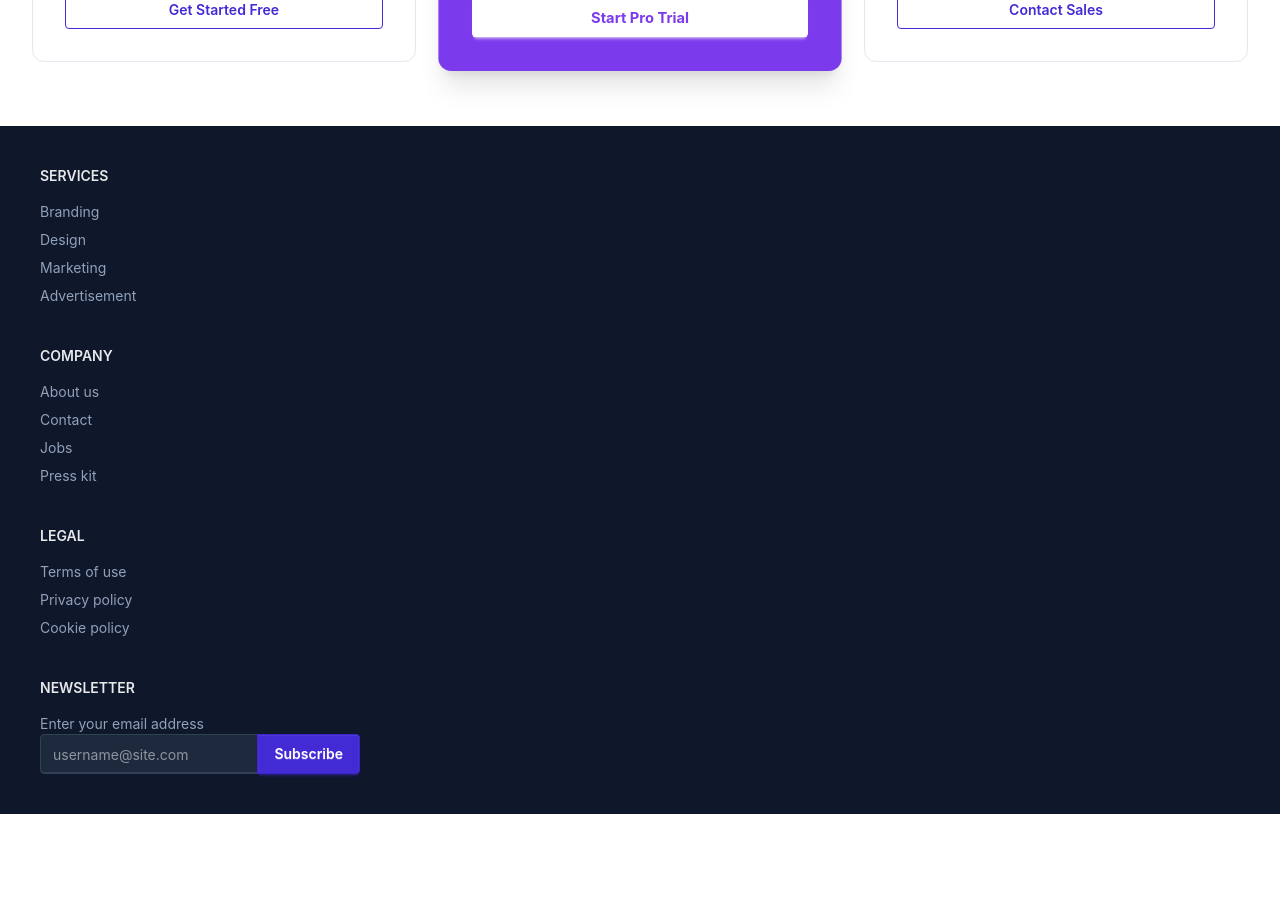
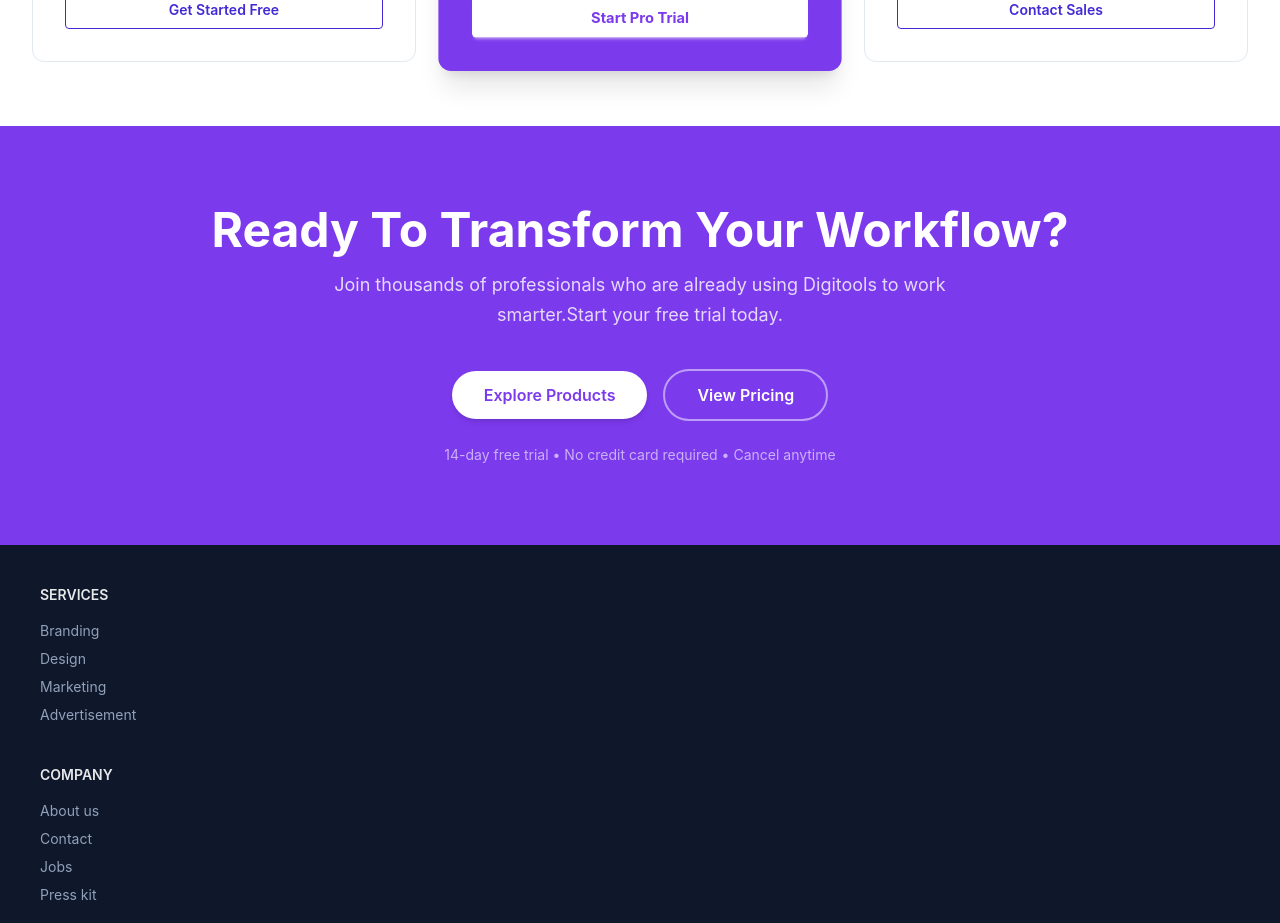
Before and after one commit to khirul-alam/assignment-six, a React (Vite) app: page / in a window 1280 px wide. Shown: the part 3140-4063 px from the top of the page. Before the commit the page ends 3954 px from the top, so only its background shows below. Built offline with nearby package versions, Linux system fonts and the light colour scheme.

Commit message:
CTA update

```diff
--- a/src/App.jsx
+++ b/src/App.jsx
@@ -9,6 +9,7 @@ import Stats from './components/Stats.jsx';
 import ProductCard from './components/ProductCard';
 import Steps from './components/Steps';
 import Pricing from './components/Pricing';
+import CTA from './components/CTA.jsx';
 import Footer from './components/Footer';
 
 export default function App() {
@@ -142,6 +143,7 @@ export default function App() {
 
       <Steps />
       <Pricing />
+      <CTA />
       <Footer />
     </div>
   );
--- /dev/null
+++ b/src/components/CTA.jsx
@@ -0,0 +1,34 @@
+import React from "react";
+
+export default function CTA() {
+  return (
+    <section className="bg-[#7c3aed] text-white py-20">
+
+      <div className="container mx-auto px-4 md:px-8 text-center">
+
+        <h2 className="text-3xl md:text-5xl font-bold mb-4">
+          Ready To Transform Your Workflow?
+        </h2>
+
+        <p className="text-white/80 text-sm md:text-lg mb-10 max-w-2xl mx-auto leading-relaxed">
+          Join thousands of professionals who are already using Digitools to work smarter.Start your free trial today.
+        </p>
+        <div className="flex flex-col sm:flex-row justify-center items-center gap-4 mb-6">
+
+          <button className="w-full sm:w-auto bg-white text-[#7c3aed] font-semibold px-8 py-3 rounded-full hover:bg-slate-100 transition-all shadow-md">
+            Explore Products
+          </button>
+
+          <button className="w-full sm:w-auto bg-transparent border-2 border-white/50 text-white font-semibold px-8 py-3 rounded-full hover:bg-white/10 transition-all">
+            View Pricing
+          </button>
+
+        </div>
+        <p className="text-white/60 text-xs md:text-sm">
+          14-day free trial • No credit card required • Cancel anytime
+        </p>
+
+      </div>
+    </section>
+  );
+}
--- a/src/components/Pricing.jsx
+++ b/src/components/Pricing.jsx
@@ -69,7 +69,10 @@ export default function Pricing() {
           </div>
 
         </div>
+
       </div>
+
     </section>
+
   );
 }
```
